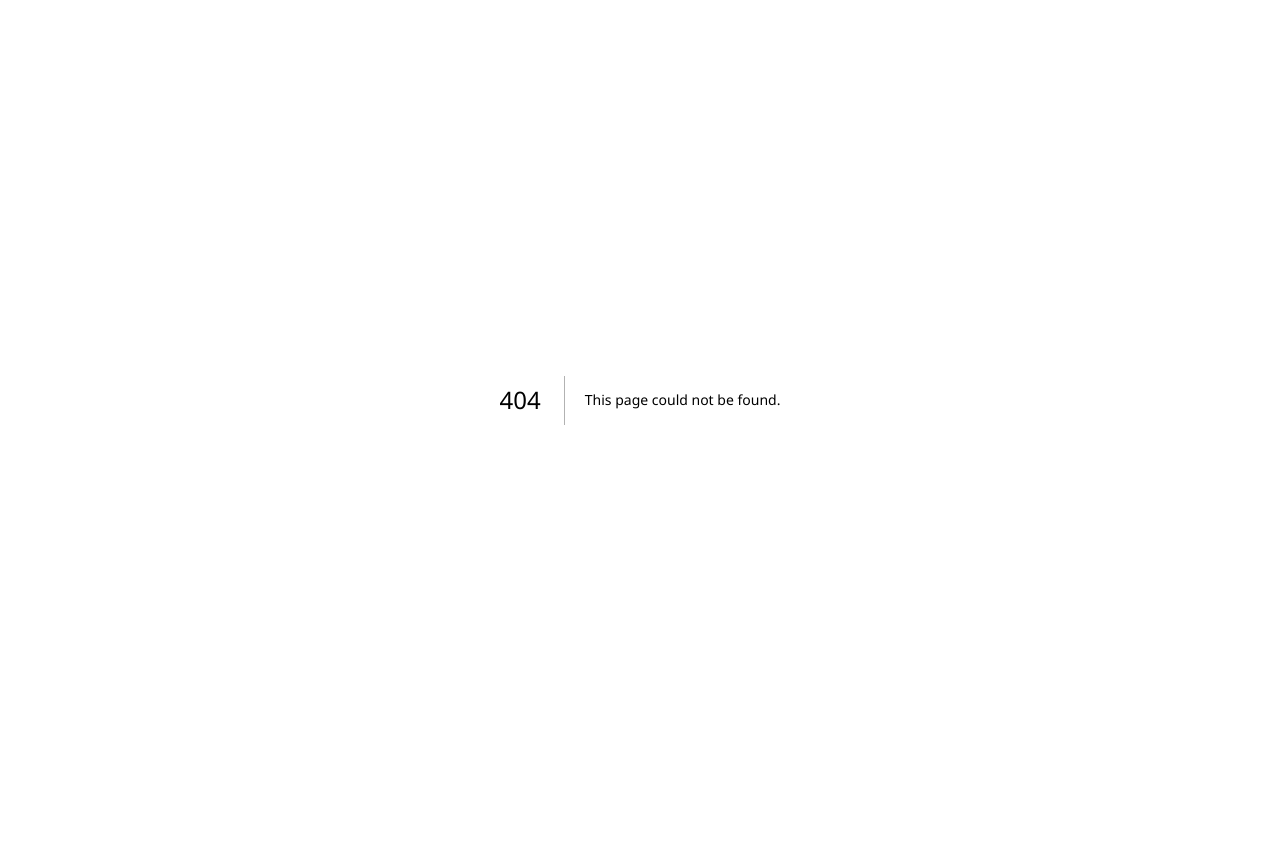
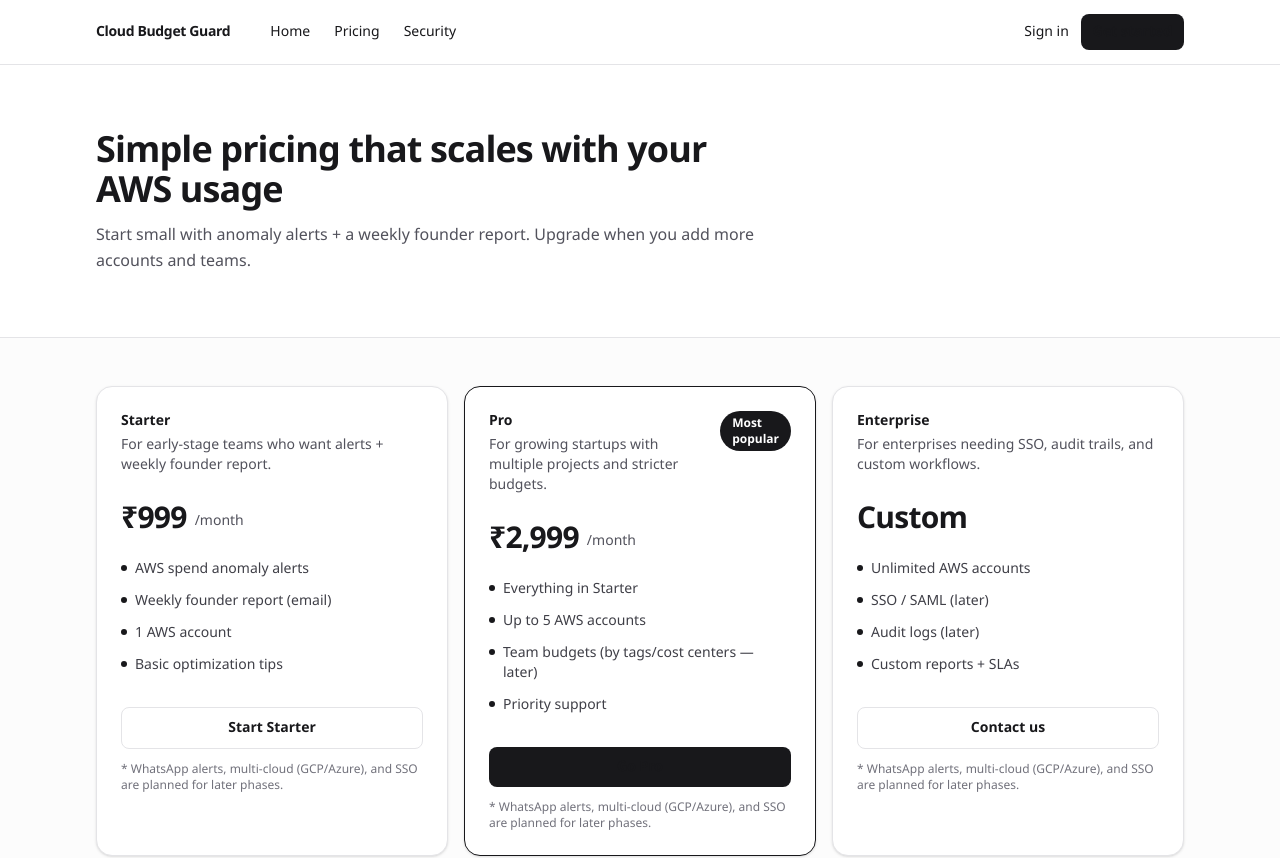
Before and after one commit to sangram-sethi/cloud-billing-tracker, a Next.js app: page /pricing in a window 1280 px wide. Before the commit this address had no page. Shown: the top 858 px of the page. Before the commit the page ends 800 px from the top, so only its background shows below. Built offline with nearby package versions, Linux system fonts and the light colour scheme.

Commit message:
feat(marketing): add pricing page

```diff
--- /dev/null
+++ b/src/app/(marketing)/pricing/page.tsx
@@ -0,0 +1,149 @@
+import Link from "next/link";
+import Container from "@/components/Container";
+
+const tiers = [
+  {
+    name: "Starter",
+    price: "₹999",
+    cadence: "/month",
+    blurb: "For early-stage teams who want alerts + weekly founder report.",
+    features: [
+      "AWS spend anomaly alerts",
+      "Weekly founder report (email)",
+      "1 AWS account",
+      "Basic optimization tips",
+    ],
+    cta: "Start Starter",
+    href: "/signup",
+    highlighted: false,
+  },
+  {
+    name: "Pro",
+    price: "₹2,999",
+    cadence: "/month",
+    blurb: "For growing startups with multiple projects and stricter budgets.",
+    features: [
+      "Everything in Starter",
+      "Up to 5 AWS accounts",
+      "Team budgets (by tags/cost centers — later)",
+      "Priority support",
+    ],
+    cta: "Go Pro",
+    href: "/signup",
+    highlighted: true,
+  },
+  {
+    name: "Enterprise",
+    price: "Custom",
+    cadence: "",
+    blurb: "For enterprises needing SSO, audit trails, and custom workflows.",
+    features: [
+      "Unlimited AWS accounts",
+      "SSO / SAML (later)",
+      "Audit logs (later)",
+      "Custom reports + SLAs",
+    ],
+    cta: "Contact us",
+    href: "/contact",
+    highlighted: false,
+  },
+];
+
+export default function PricingPage() {
+  return (
+    <div>
+      <section className="border-b border-zinc-200 bg-white">
+        <Container className="py-14 sm:py-16">
+          <div className="max-w-2xl">
+            <h1 className="text-3xl font-semibold tracking-tight text-zinc-900 sm:text-4xl">
+              Simple pricing that scales with your AWS usage
+            </h1>
+            <p className="mt-3 text-sm leading-relaxed text-zinc-600 sm:text-base">
+              Start small with anomaly alerts + a weekly founder report. Upgrade when you add more
+              accounts and teams.
+            </p>
+          </div>
+        </Container>
+      </section>
+
+      <section className="bg-zinc-50/60">
+        <Container className="py-12">
+          <div className="grid gap-4 lg:grid-cols-3">
+            {tiers.map((t) => (
+              <div
+                key={t.name}
+                className={[
+                  "rounded-2xl border bg-white p-6 shadow-sm",
+                  t.highlighted ? "border-zinc-900" : "border-zinc-200",
+                ].join(" ")}
+              >
+                <div className="flex items-start justify-between gap-4">
+                  <div>
+                    <h2 className="text-sm font-semibold text-zinc-900">{t.name}</h2>
+                    <p className="mt-1 text-sm text-zinc-600">{t.blurb}</p>
+                  </div>
+                  {t.highlighted ? (
+                    <span className="rounded-full bg-zinc-900 px-3 py-1 text-xs font-semibold text-white">
+                      Most popular
+                    </span>
+                  ) : null}
+                </div>
+
+                <div className="mt-6 flex items-end gap-2">
+                  <div className="text-3xl font-semibold tracking-tight text-zinc-900">
+                    {t.price}
+                  </div>
+                  <div className="pb-1 text-sm text-zinc-600">{t.cadence}</div>
+                </div>
+
+                <ul className="mt-6 space-y-3 text-sm text-zinc-700">
+                  {t.features.map((f) => (
+                    <li key={f} className="flex gap-2">
+                      <span className="mt-1.5 h-1.5 w-1.5 rounded-full bg-zinc-900" />
+                      <span>{f}</span>
+                    </li>
+                  ))}
+                </ul>
+
+                <Link
+                  href={t.href}
+                  className={[
+                    "mt-8 inline-flex w-full items-center justify-center rounded-lg px-4 py-2.5 text-sm font-semibold transition-colors",
+                    t.highlighted
+                      ? "bg-zinc-900 text-white hover:bg-zinc-800"
+                      : "border border-zinc-200 text-zinc-900 hover:bg-zinc-50",
+                  ].join(" ")}
+                >
+                  {t.cta}
+                </Link>
+
+                <p className="mt-3 text-xs text-zinc-500">
+                  * WhatsApp alerts, multi-cloud (GCP/Azure), and SSO are planned for later phases.
+                </p>
+              </div>
+            ))}
+          </div>
+
+          <div className="mt-10 rounded-2xl border border-zinc-200 bg-white p-6">
+            <h3 className="text-sm font-semibold text-zinc-900">FAQ (quick)</h3>
+            <div className="mt-4 grid gap-6 sm:grid-cols-2">
+              <div>
+                <p className="text-sm font-medium text-zinc-900">Do you need AWS access?</p>
+                <p className="mt-1 text-sm text-zinc-600">
+                  Not for the UI demo. You can explore with mocked data first, then connect AWS via
+                  a secure IAM role when ready.
+                </p>
+              </div>
+              <div>
+                <p className="text-sm font-medium text-zinc-900">Can I cancel anytime?</p>
+                <p className="mt-1 text-sm text-zinc-600">
+                  Yes. Billing and subscriptions will be added after the MVP UX is finalized.
+                </p>
+              </div>
+            </div>
+          </div>
+        </Container>
+      </section>
+    </div>
+  );
+}
```
